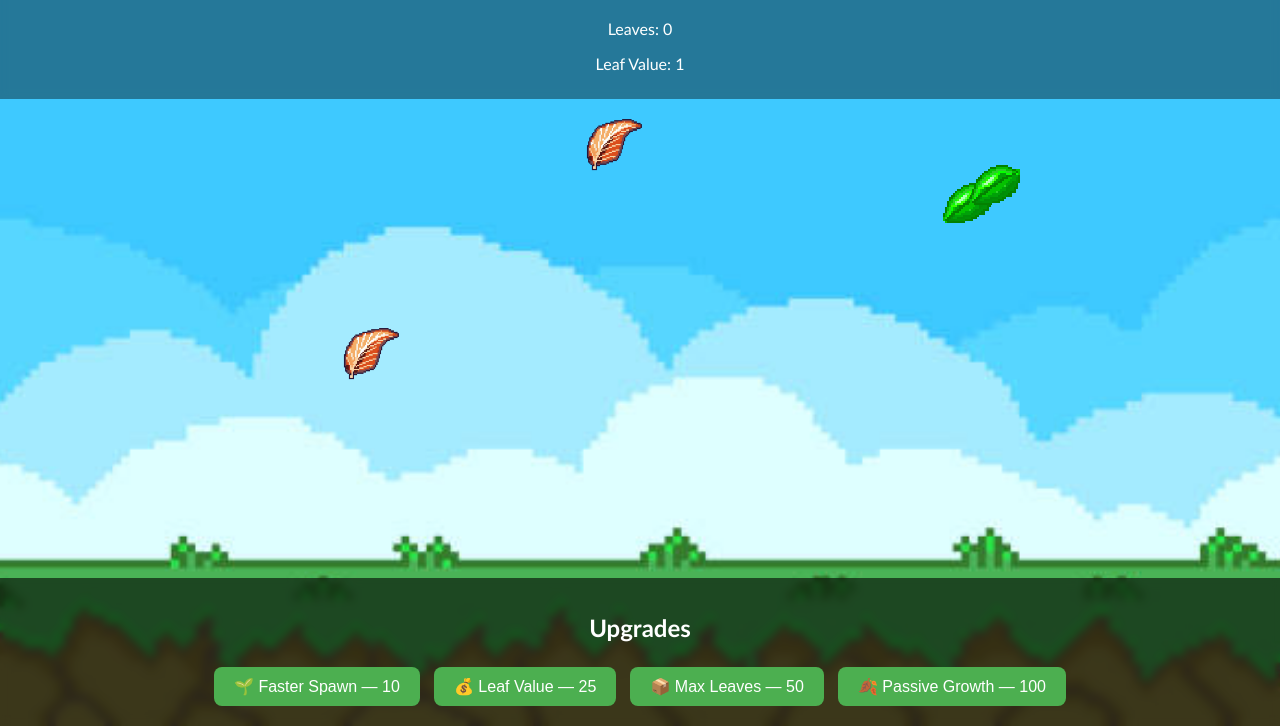
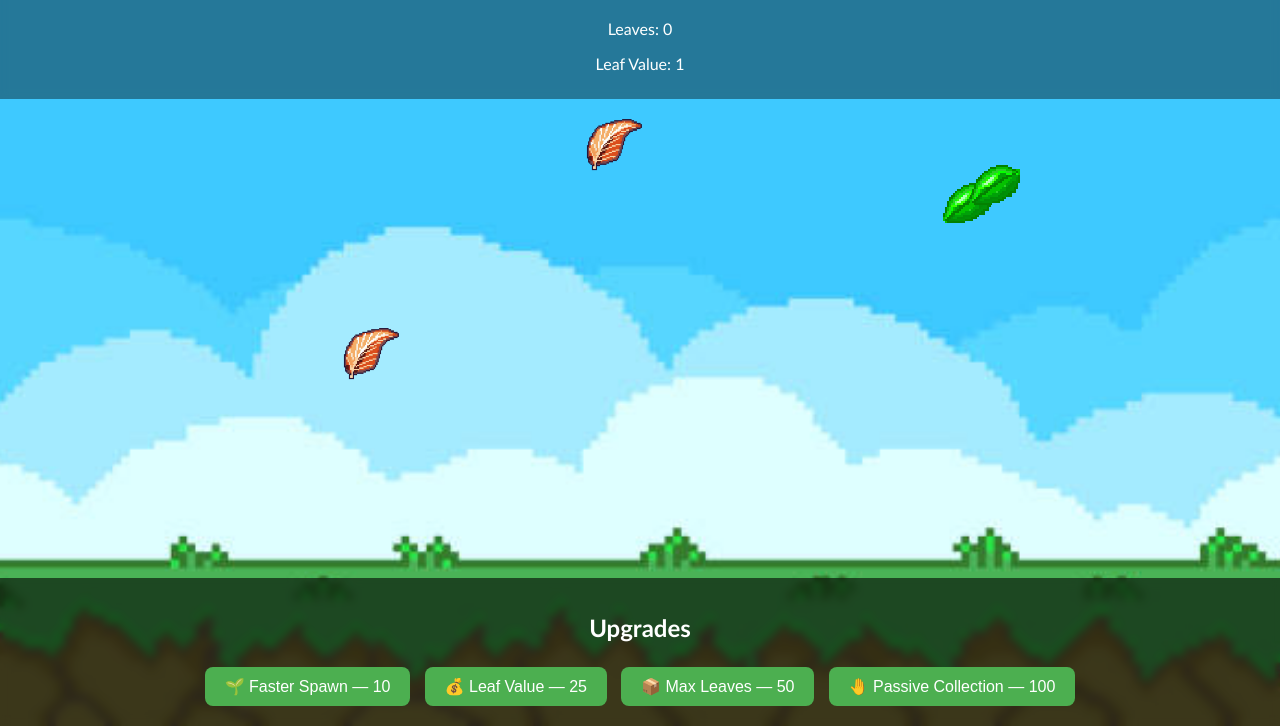
Before and after one commit to Cappy-2024/CD-Website-V2, a plain HTML site: page incremental/index.html in a window 1280 px wide. Shown: the part 74-800 px from the top of the page. Drawn offline with Linux system fonts and the light colour scheme; files that its build step writes are made by us from their sources; files whose address does not match are found by name.

Commit message:
Update index.html

```diff
--- a/incremental/index.html
+++ b/incremental/index.html
@@ -21,7 +21,7 @@
       <button id="upgradeSpawn">🌱 Faster Spawn — <span id="spawnCost">10</span></button>
       <button id="upgradeValue">💰 Leaf Value — <span id="valueCost">25</span></button>
       <button id="upgradeCap">📦 Max Leaves — <span id="capCost">50</span></button>
-      <button id="upgradePassive">🍂 Passive Growth — <span id="passiveCost">100</span></button>
+      <button id="upgradePassive">🤚 Passive Collection — <span id="passiveCost">100</span></button>
     </div>
   </div>
 
```
